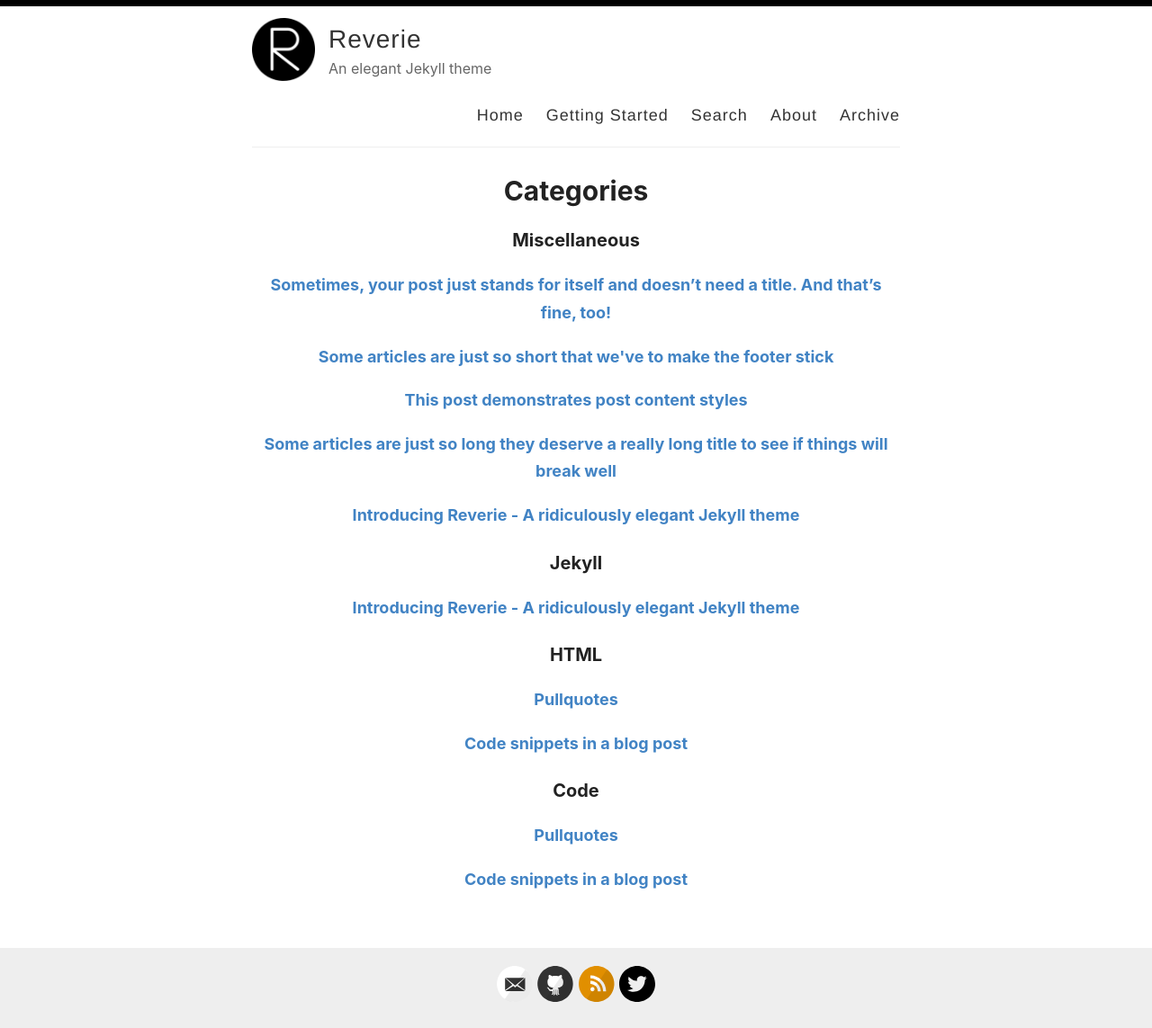
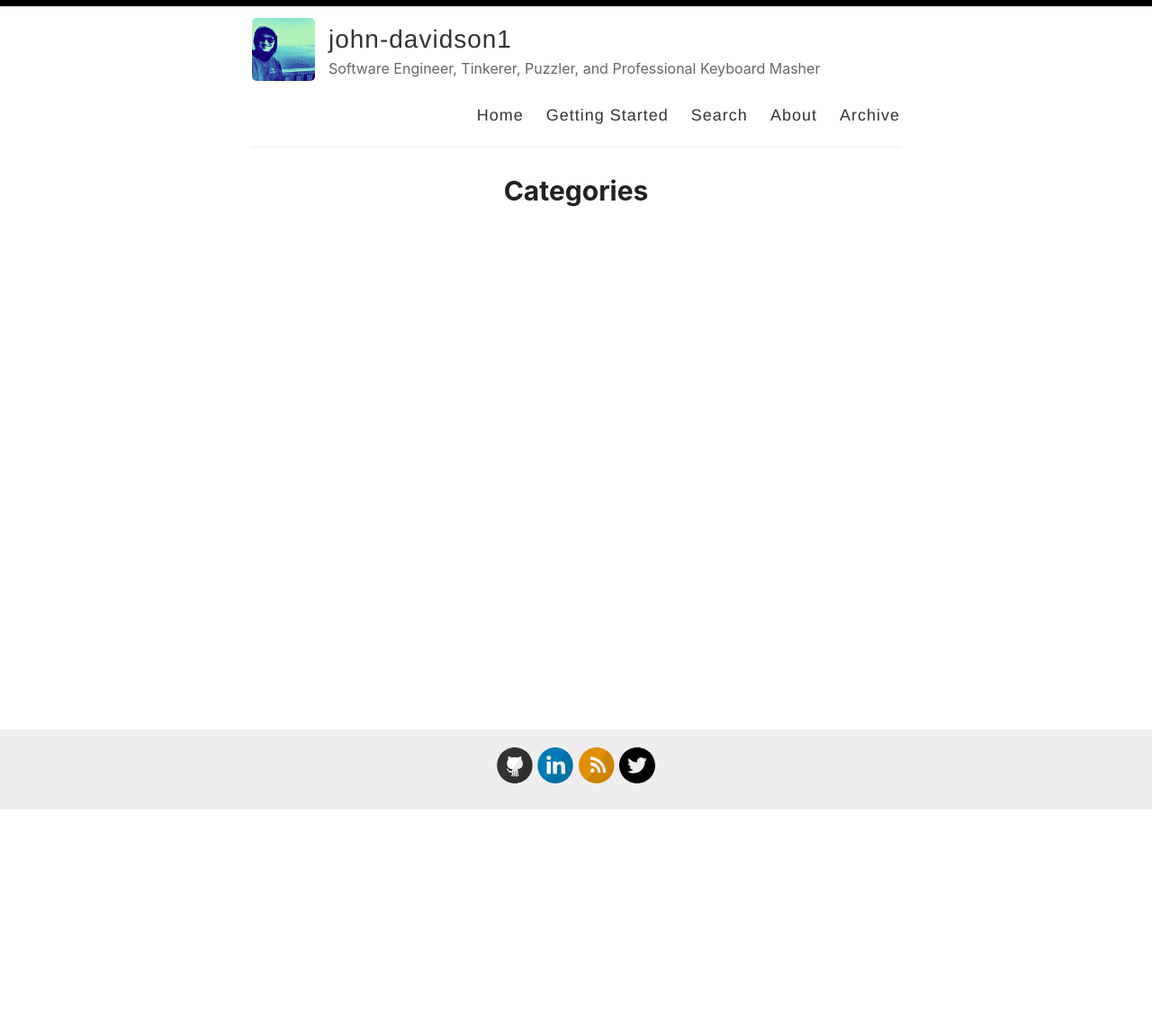
Before and after one commit to john-davidson1/john-davidson1.github.io, a Jekyll site: the page built from _pages/categories.md, in a window 1280 px wide. Shown: the whole page at 90% size. Built offline with Jekyll 4.4.1, drawn with Linux system fonts in a browser that asks for light colours; after the commit the page ends 901 px from its top, so only the background shows below that; part of the change alters nothing that is shown.

Commit message:
Add initial config

````diff
--- a/_config.yml
+++ b/_config.yml
@@ -3,16 +3,16 @@
 #
 
 # Name of your site (displayed in the header)
-name: Reverie
+name: john-davidson1
 
 # Name of the author
-author: Amit Merchant
+author: John Davidson
 
 # Short bio or description (displayed in the header)
-description: An elegant Jekyll theme
+description: Software Engineer, Tinkerer, Puzzler, and Professional Keyboard Masher
 
 # URL of your avatar or profile pic (you could use your GitHub profile pic)
-avatar: /images/reverie.png
+avatar: /images/IMG_7963.jpg
 
 #
 # Flags below are optional
@@ -21,12 +21,12 @@ avatar: /images/reverie.png
 # Includes an icon in the footer for each username you enter
 footer-links:
   dribbble:
-  email: amit.d.merchant@gmail.com
+  email:
   facebook:
   flickr:
-  github: amitmerchant1990/reverie
+  github: john-davidson1
   instagram:
-  linkedin:
+  linkedin: john-davidson-chi
   pinterest:
   rss: rss
   twitter: amit_merchant
@@ -41,21 +41,21 @@ footer-links:
 disqus:
 
 # Enter your Google Analytics web tracking code (e.g. UA-2110908-2) to activate tracking
-google_analytics: UA-43339302-11
+google_analytics:
 
 # For newer "GA4" analytics, use the following instead of the "UA" entry above
 #google_analytics_ga4: G-GABC1DEFG
 
 # Your website URL (e.g. http://amitmerchant1990.github.io or http://www.amitmerchant.com)
 # Used for Sitemap.xml and your RSS feed
-url: http://www.amitmerchant.com/reverie
-enforce_ssl: https://www.amitmerchant.com/reverie
+url: http://www.john-davidson1.github.io
+enforce_ssl:
 
 # If you're hosting your site at a Project repository on GitHub pages
 # (http://yourusername.github.io/repository-name)
 # and NOT your User repository (http://yourusername.github.io)
 # then add in the baseurl here, like this: "/repository-name"
-baseurl: "/reverie"
+#baseurl: "/reverie"
 
 #
 # !! You don't need to change any of the configuration flags below !!
--- a/_posts/2019-02-13-introducing-reverie-jekyll-theme.md
+++ /dev/null
@@ -1,85 +0,0 @@
----
-layout: post
-title: Introducing Reverie - A ridiculously elegant Jekyll theme
-categories: [Miscellaneous, Jekyll]
----
-
-[Reverie](https://github.com/amitmerchant1990/reverie) is a [Jekyll](https://jekyllrb.com/)-powered theme which is simple and opinionated. It's actually a fork of [jekyll-now](https://github.com/barryclark/jekyll-now) with some additional features and personal touches which I've implemented to suit my needs for my blog.
-
-This is a plug-and-play Jekyll theme which you can use on GitHub Pages without even setting up a local environment.
-
-![](/images/reverie-demo.png)
-
-## Features overview
-
-- Command-line free fork-first workflow, using GitHub.com to create, customize and post to your blog
-- Fully responsive and mobile optimized base theme
-- Sass/Coffeescript support using Jekyll 2.0
-- Free hosting on your GitHub Pages user site
-- All the SEO goodies comes in-built
-- Markdown blogging
-- Syntax highlighting using Pygments
-    - [Dracula syntax theme](https://draculatheme.com/) included
-- Disqus commenting
-- Google Analytics integration
-- Fuzzy search across blog posts
-- Pagination of posts works out-of-the-box.
-- Categorize posts out-of-the box
-- RSS Feed
-- In-built sitemap
-
-<div style="text-align: center;">
- <script async type="text/javascript" src="//cdn.carbonads.com/carbon.js?serve=CE7D6KJY&placement=wwwamitmerchantcom" id="_carbonads_js"></script>
-</div>
-
-## Using Reverie on GitHub Pages
-
-### Step 1) Fork Reverie to your User Repository
-
-Fork [this repository](https://github.com/amitmerchant1990/reverie), then rename the repository to `yourgithubusername.github.io`.
-
-Alternatively, you can use [Use this template](https://github.com/amitmerchant1990/reverie/generate) button if you want to create a repository with a clean commit history which will use Reverie as a template.
-
-Your Jekyll blog will often be viewable immediately at <https://yourgithubusername.github.io> (if it's not, you can often force it to build by completing step 2)
-
-### Step 2) Customize and view your site
-
-Enter your site name, description, avatar and many other options by editing the `_config.yml` file. You can easily turn on Google Analytics tracking, Disqus commenting and social icons here.
-
-Making a change to `_config.yml` (or any file in your repository) will force GitHub Pages to rebuild your site with jekyll. Your rebuilt site will be viewable a few seconds later at <https://yourgithubusername.github.io> - if not, give it ten minutes as GitHub suggests and it'll appear soon.
-
-### Step 3) Publish your first blog post
-
-Create a new file called `/_posts/2019-2-13-Hello-World.md` to publish your first blog post. That's all you need to do to publish your first blog post! This [Markdown Cheatsheet](https://github.com/adam-p/markdown-here/wiki/Markdown-Cheatsheet) might come in handy while writing the posts.
-
-> You can add additional posts in the browser on GitHub.com too! Just hit the <kbd>Create new file</kbd> button in `/_posts/` to create new content. Just make sure to include the [front-matter](http://jekyllrb.com/docs/frontmatter/) block at the top of each new blog post and make sure the post's filename is in this format: year-month-day-title.md
-
-## Using Categories in Reverie
-
-You can categorize your content based on `categories` in Reverie. For this, you just need to add `categories` in front matter like below:
-
-For adding single category:
-
-```md
-categories: JavaScript
-```
-
-For adding multiple categories:
-
-```md
-categories: [PHP, Laravel]
-```
-
-The contegorized content can be shown over this URL: <https://yourgithubusername.github.io/categories/>
-
-## RSS
-
-The generated [RSS feed](https://en.wikipedia.org/wiki/RSS) of your blog can be found at <https://yourgithubusername.github.io/feed>. You can see the example RSS feed over [here](https://www.amitmerchant.com/reverie/feed).
-
-## Sitemap
-
-The generated sitemap of your blog can be found at <https://yourgithubusername.github.io/sitemap>. You can see the example sitemap feed over [here](https://www.amitmerchant.com/reverie/sitemap).
-
-## License
-
-MIT
--- a/_posts/2019-08-08-no-title-posts.md
+++ /dev/null
@@ -1,6 +0,0 @@
----
-layout: post
-title: ""
-categories: Miscellaneous
----
-Sometimes, your post just stands for itself and doesn't need a title. And that's fine, too!
--- a/_posts/2019-12-11-pullquotes.md
+++ /dev/null
@@ -1,14 +0,0 @@
----
-layout: post
-title:  Pullquotes
-categories: [HTML,Code]
-excerpt: In graphic design, a pull quote (also known as a lift-out pull quote) is a key phrase, quotation, or excerpt that has been pulled from an article and used as a page layout graphic element, serving to entice readers into the article or to highlight a key topic.
----
-
-In graphic design, a pull quote (also known as a lift-out pull quote) is a key phrase, quotation, or excerpt that has been pulled from an article and used as a page layout graphic element, serving to entice readers into the article or to highlight a key topic. {% include pullquote.html quote="It is typically placed in a larger or distinctive typeface and on the same page." %} Pull quotes are often used in magazine and newspaper articles, annual reports, and brochures, as well as on the web. They can add visual interest to text-heavy pages with few images or illustrations.
-
-Placement of a pull quote on a page may be defined in a publication's or website's style guide. Such a typographic device may or may not be aligned with a column on the page. Some designers, for example, choose not to align the quote. In that case, the quotation cuts into two or more columns, as in the example shown. Because the pull quote invites the reader to read about the highlighted material, the pull quote should appear before the text it cites and, generally, fairly close to it.
-
-Pull quotes need not be a verbatim copy of the text being quoted; depending on a publication's house style, pull quotes may be abbreviated for space or paraphrased for clarity, with or without indication.
-
-A disadvantage of pull quotes as a design element is that they can disrupt the reading process of readers invested in reading the text sequentially by drawing attention to ghost fragments out of context. At the other extreme, when pull quotes are used to break up what would otherwise be a formless wall of text, pull quote can serve as visual landmarks to help the reader maintain a sense of sequence and place.
--- a/_posts/2019-7-27-super-long-article.md
+++ /dev/null
@@ -1,11 +0,0 @@
----
-layout: post
-title: Some articles are just so long they deserve a really long title to see if things will break well
-categories: Miscellaneous
----
-
-Lorem ipsum dolor sit amet, consectetur adipiscing elit. Fusce bibendum neque eget nunc mattis eu sollicitudin enim tincidunt. Vestibulum lacus tortor, ultricies id dignissim ac, bibendum in velit. Proin convallis mi ac felis pharetra aliquam. Curabitur dignissim accumsan rutrum. In arcu magna, aliquet vel pretium et, molestie et arcu. Mauris lobortis nulla et felis ullamcorper bibendum. Phasellus et hendrerit mauris. Proin eget nibh a massa vestibulum pretium. Suspendisse eu nisl a ante aliquet bibendum quis a nunc. Praesent varius interdum vehicula. Aenean risus libero, placerat at vestibulum eget, ultricies eu enim. Praesent nulla tortor, malesuada adipiscing adipiscing sollicitudin, adipiscing eget est.
-
-Lorem ipsum dolor sit amet, consectetur adipiscing elit. Fusce bibendum neque eget nunc mattis eu sollicitudin enim tincidunt. Vestibulum lacus tortor, ultricies id dignissim ac, bibendum in velit. Proin convallis mi ac felis pharetra aliquam. Curabitur dignissim accumsan rutrum. In arcu magna, aliquet vel pretium et, molestie et arcu. Mauris lobortis nulla et felis ullamcorper bibendum. Phasellus et hendrerit mauris. Proin eget nibh a massa vestibulum pretium. Suspendisse eu nisl a ante aliquet bibendum quis a nunc. Praesent varius interdum vehicula. Aenean risus libero, placerat at vestibulum eget, ultricies eu enim. Praesent nulla tortor, malesuada adipiscing adipiscing sollicitudin, adipiscing eget est.
-
-Lorem ipsum dolor sit amet, consectetur adipiscing elit. Fusce bibendum neque eget nunc mattis eu sollicitudin enim tincidunt. Vestibulum lacus tortor, ultricies id dignissim ac, bibendum in velit. Proin convallis mi ac felis pharetra aliquam. Curabitur dignissim accumsan rutrum. In arcu magna, aliquet vel pretium et, molestie et arcu. Mauris lobortis nulla et felis ullamcorper bibendum. Phasellus et hendrerit mauris. Proin eget nibh a massa vestibulum pretium. Suspendisse eu nisl a ante aliquet bibendum quis a nunc. Praesent varius interdum vehicula. Aenean risus libero, placerat at vestibulum eget, ultricies eu enim. Praesent nulla tortor, malesuada adipiscing adipiscing sollicitudin, adipiscing eget est.
--- a/_posts/2019-7-27-this-post-demonstrates-post-content-styles.md
+++ /dev/null
@@ -1,95 +0,0 @@
----
-layout: post
-title: This post demonstrates post content styles
-categories: Miscellaneous
----
-
-Lorem ipsum dolor sit amet, consectetur adipiscing elit. Fusce bibendum neque eget nunc mattis eu sollicitudin enim tincidunt. Vestibulum lacus tortor, ultricies id dignissim ac, bibendum in velit. Praesent varius interdum vehicula. Aenean risus libero, placerat at vestibulum eget, ultricies eu enim. Praesent nulla tortor, malesuada adipiscing adipiscing sollicitudin, adipiscing eget est.
-
-## Some great heading (h2)
-
-Proin convallis mi ac felis pharetra aliquam. Curabitur dignissim accumsan rutrum. In arcu magna, aliquet vel pretium et, molestie et arcu.
-
-Mauris lobortis nulla et felis ullamcorper bibendum. Phasellus et hendrerit mauris. Proin eget nibh a massa vestibulum pretium. Suspendisse eu nisl a ante aliquet bibendum quis a nunc. Praesent varius interdum vehicula. Aenean risus libero, placerat at vestibulum eget, ultricies eu enim. Praesent nulla tortor, malesuada adipiscing adipiscing sollicitudin, adipiscing eget est.
-
-## Another great heading (h2)
-
-Lorem ipsum dolor sit amet, consectetur adipiscing elit. Fusce bibendum neque eget nunc mattis eu sollicitudin enim tincidunt. Vestibulum lacus tortor, ultricies id dignissim ac, bibendum in velit.
-
-### Some great subheading (h3)
-
-Proin convallis mi ac felis pharetra aliquam. Curabitur dignissim accumsan rutrum. In arcu magna, aliquet vel pretium et, molestie et arcu. Mauris lobortis nulla et felis ullamcorper bibendum.
-
-Phasellus et hendrerit mauris. Proin eget nibh a massa vestibulum pretium. Suspendisse eu nisl a ante aliquet bibendum quis a nunc.
-
-### Some great subheading (h3)
-
-Praesent varius interdum vehicula. Aenean risus libero, placerat at vestibulum eget, ultricies eu enim. Praesent nulla tortor, malesuada adipiscing adipiscing sollicitudin, adipiscing eget est.
-
-> This quote will change your life. It will reveal the secrets of the universe, and all the wonders of humanity. Don't misuse it.
-
-Lorem ipsum dolor sit amet, consectetur adipiscing elit. Fusce bibendum neque eget nunc mattis eu sollicitudin enim tincidunt.
-
-### Some great subheading (h3)
-
-Vestibulum lacus tortor, ultricies id dignissim ac, bibendum in velit. Proin convallis mi ac felis pharetra aliquam. Curabitur dignissim accumsan rutrum.
-
-```html
-<html>
-  <head>
-  </head>
-  <body>
-    <p>Hello, World!</p>
-  </body>
-</html>
-```
-
-
-In arcu magna, aliquet vel pretium et, molestie et arcu. Mauris lobortis nulla et felis ullamcorper bibendum. Phasellus et hendrerit mauris.
-
-#### You might want a sub-subheading (h4)
-
-In arcu magna, aliquet vel pretium et, molestie et arcu. Mauris lobortis nulla et felis ullamcorper bibendum. Phasellus et hendrerit mauris.
-
-In arcu magna, aliquet vel pretium et, molestie et arcu. Mauris lobortis nulla et felis ullamcorper bibendum. Phasellus et hendrerit mauris.
-
-#### But it's probably overkill (h4)
-
-In arcu magna, aliquet vel pretium et, molestie et arcu. Mauris lobortis nulla et felis ullamcorper bibendum. Phasellus et hendrerit mauris.
-
-### Oh hai, an unordered list!!
-
-In arcu magna, aliquet vel pretium et, molestie et arcu. Mauris lobortis nulla et felis ullamcorper bibendum. Phasellus et hendrerit mauris.
-
-- First item, yo
-- Second item, dawg
-- Third item, what what?!
-- Fourth item, fo sheezy my neezy
-
-### Oh hai, an ordered list!!
-
-In arcu magna, aliquet vel pretium et, molestie et arcu. Mauris lobortis nulla et felis ullamcorper bibendum. Phasellus et hendrerit mauris.
-
-1. First item, yo
-2. Second item, dawg
-3. Third item, what what?!
-4. Fourth item, fo sheezy my neezy
-
-
-
-## Headings are cool! (h2)
-
-Proin eget nibh a massa vestibulum pretium. Suspendisse eu nisl a ante aliquet bibendum quis a nunc. Praesent varius interdum vehicula. Aenean risus libero, placerat at vestibulum eget, ultricies eu enim. Praesent nulla tortor, malesuada adipiscing adipiscing sollicitudin, adipiscing eget est.
-
-Praesent nulla tortor, malesuada adipiscing adipiscing sollicitudin, adipiscing eget est.
-
-Proin eget nibh a massa vestibulum pretium. Suspendisse eu nisl a ante aliquet bibendum quis a nunc.
-
-### Tables
-
-|Title 1               | Title 2               | Title 3               | Title 4              |
-|--------------------- | --------------------- | --------------------- | ---------------------|
-|lorem                 | lorem ipsum           | lorem ipsum dolor     | lorem ipsum dolor sit|
-|lorem ipsum dolor sit | lorem ipsum dolor sit | lorem ipsum dolor sit | lorem ipsum dolor sit|
-|lorem ipsum dolor sit | lorem ipsum dolor sit | lorem ipsum dolor sit | lorem ipsum dolor sit|
-|lorem ipsum dolor sit | lorem ipsum dolor sit | lorem ipsum dolor sit | lorem ipsum dolor sit|
--- a/_posts/2019-7-28-super-short-article.md
+++ /dev/null
@@ -1,7 +0,0 @@
----
-layout: post
-title: Some articles are just so short that we've to make the footer stick
-categories: Miscellaneous
----
-
-Lorem ipsum dolor sit amet, consectetur adipisicing elit, sed do eiusmod tempor incididunt ut labore et dolore magna aliqua. Ut enim ad minim veniam, quis nostrud exercitation ullamco laboris nisi ut aliquip ex ea commodo consequat. Duis aute irure dolor in reprehenderit in voluptate velit esse cillum dolore eu fugiat nulla pariatur. Excepteur sint occaecat cupidatat non proident, sunt in culpa qui officia deserunt mollit anim id est laborum.
--- a/_posts/2019-8-12-code-snippets.md
+++ /dev/null
@@ -1,42 +0,0 @@
----
-layout: post
-title:  Code snippets in a blog post
-categories: [HTML,Code]
----
-
-This post demonstrate the use of code snippets in the theme. The code snippets are powered by [Pygments](http://pygments.org/) and the code theme that is been used in Reverie is called [Dracula](https://draculatheme.com/).
-
-This is a raw snippet:
-
-```
-hello world
-123
-This is a text snippet
-```
-
-This is a PHP snippet:
-
-```php
-<?php
-    echo 'Hello, World!';
-?>
-```
-
-This is a JavaScript snippet:
-
-```js
-const add = (a, b) => a + b
-const minus = (a, b) => a - b
-
-console.log(add(100,200))  // 300
-console.log(minus(100,200))  // -100
-```
-
-This is a Python snippet:
-
-```python
-def say_hello():
-    print("hello world!")
-
-say_hello()   // "hello world!"
-```
````
Also changed, not shown: images/IMG_7963.jpg (added).
